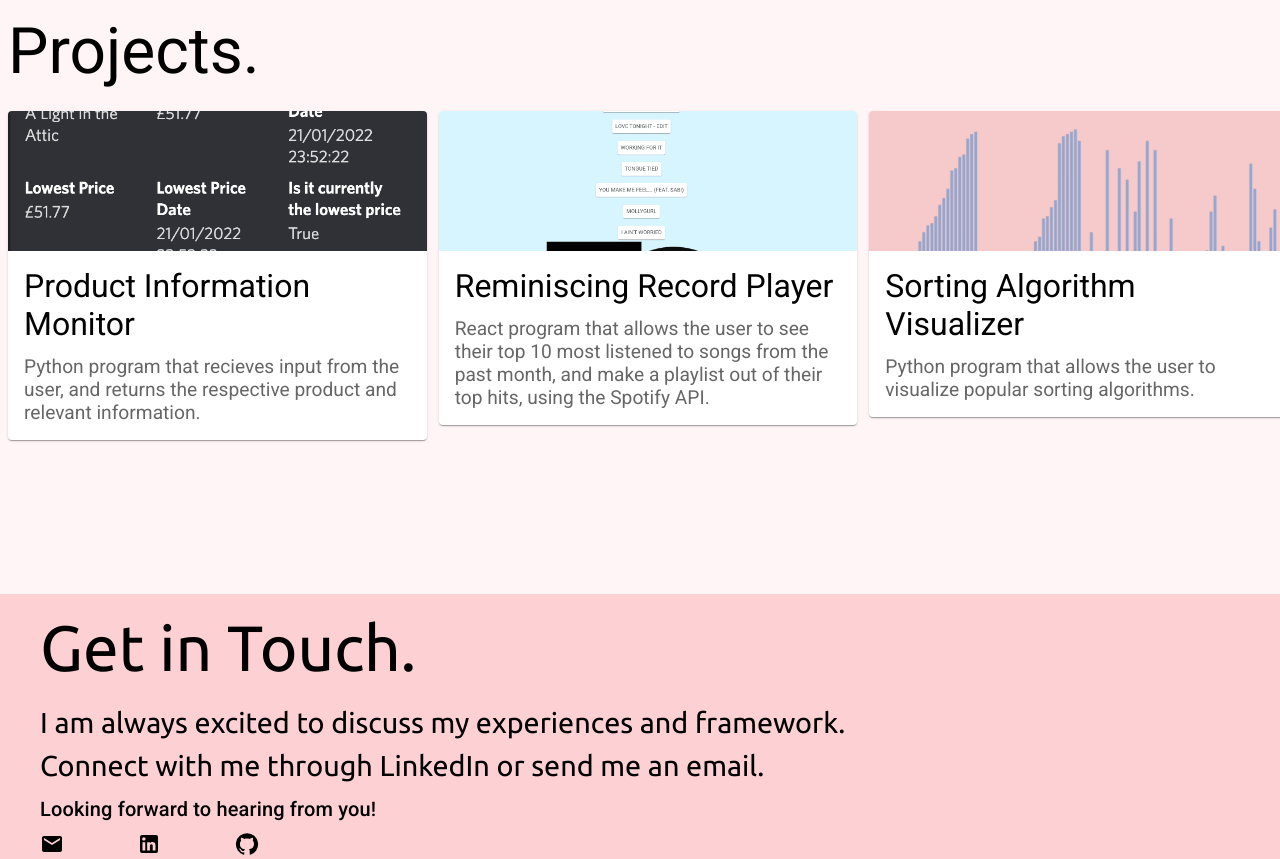
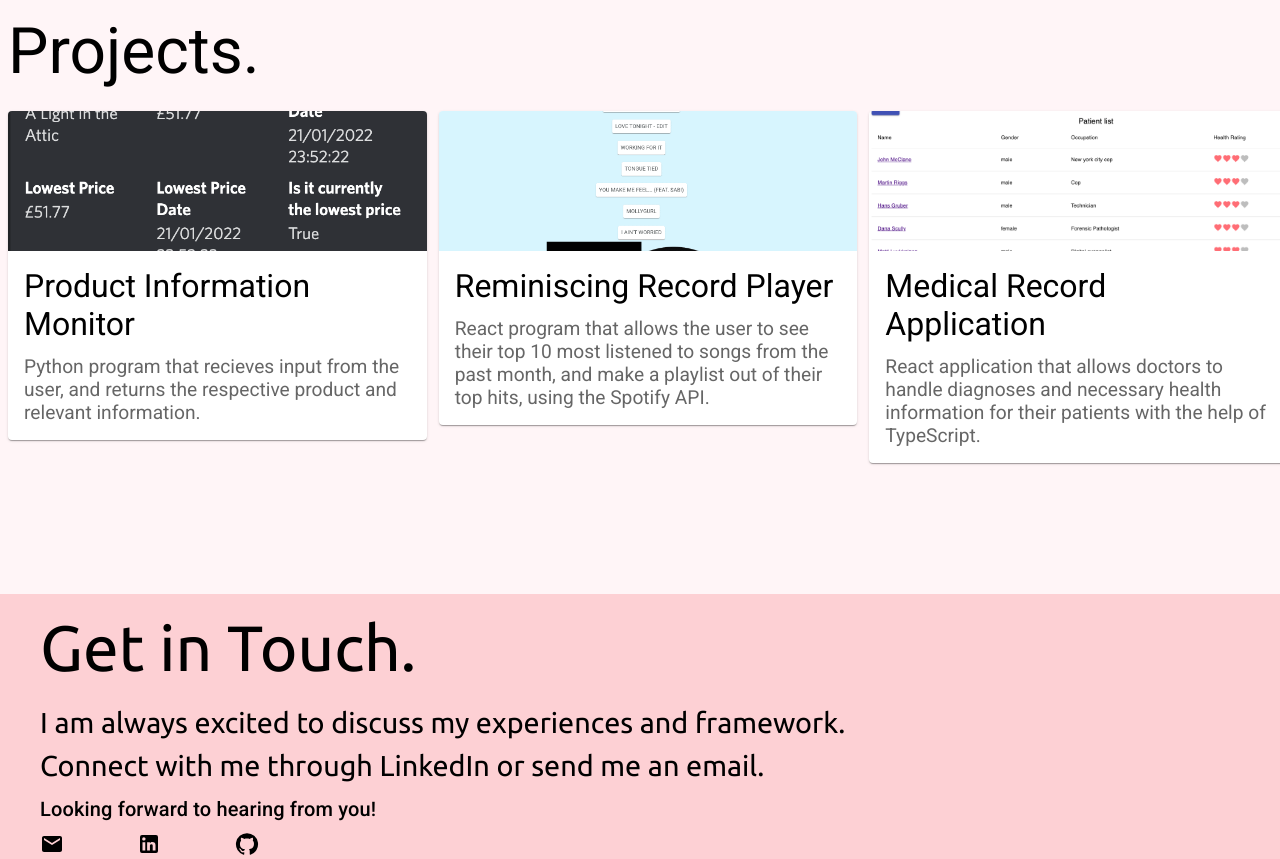
Before and after one commit to yves-a/personal-website, a React (Create React App) app: page / in a window 1280 px wide. Shown: the part 802-1661 px from the top of the page. Built offline with nearby package versions, Linux system fonts and the light colour scheme.

Commit message:
changed to medical record app

```diff
--- a/src/Projects.js
+++ b/src/Projects.js
@@ -8,7 +8,7 @@ import Grid from '@mui/material/Grid'
 import Box from '@mui/material/Box'
 import checker from './img/product-checker.png'
 import spotify from './img/spotify.png'
-import sort from './img/sort.png'
+import medical from './img/medical.png'
 import { createTheme, ThemeProvider } from '@mui/material/styles'
 const theme = createTheme()
 theme.typography.h3 = {
@@ -127,23 +127,24 @@ const Projects = () => {
           <Grid item xs={4}>
             <Card sx={{ maxWidth: 500 }}>
               <a
-                href="https://github.com/yves-a/sorting-algorithm-visualizer"
+                href="https://github.com/yves-a/medical-record-application"
                 style={{ textDecoration: 'none', color: 'black' }}
               >
                 <CardActionArea>
                   <CardMedia
                     component="img"
                     height="140"
-                    image={sort}
-                    alt="sorting algorithm visualizer"
+                    image={medical}
+                    alt="medical record application"
                   />
                   <CardContent>
                     <Typography gutterBottom variant="h5" component="div">
-                      Sorting Algorithm Visualizer
+                      Medical Record Application
                     </Typography>
                     <Typography variant="body2" color="text.secondary">
-                      Python program that allows the user to visualize popular
-                      sorting algorithms.
+                      React application that allows doctors to handle diagnoses
+                      and necessary health information for their patients with
+                      the help of TypeScript.
                     </Typography>
                   </CardContent>
                 </CardActionArea>
```
Also changed, not shown: src/img/medical.png (added), src/img/sort.png (deleted).
